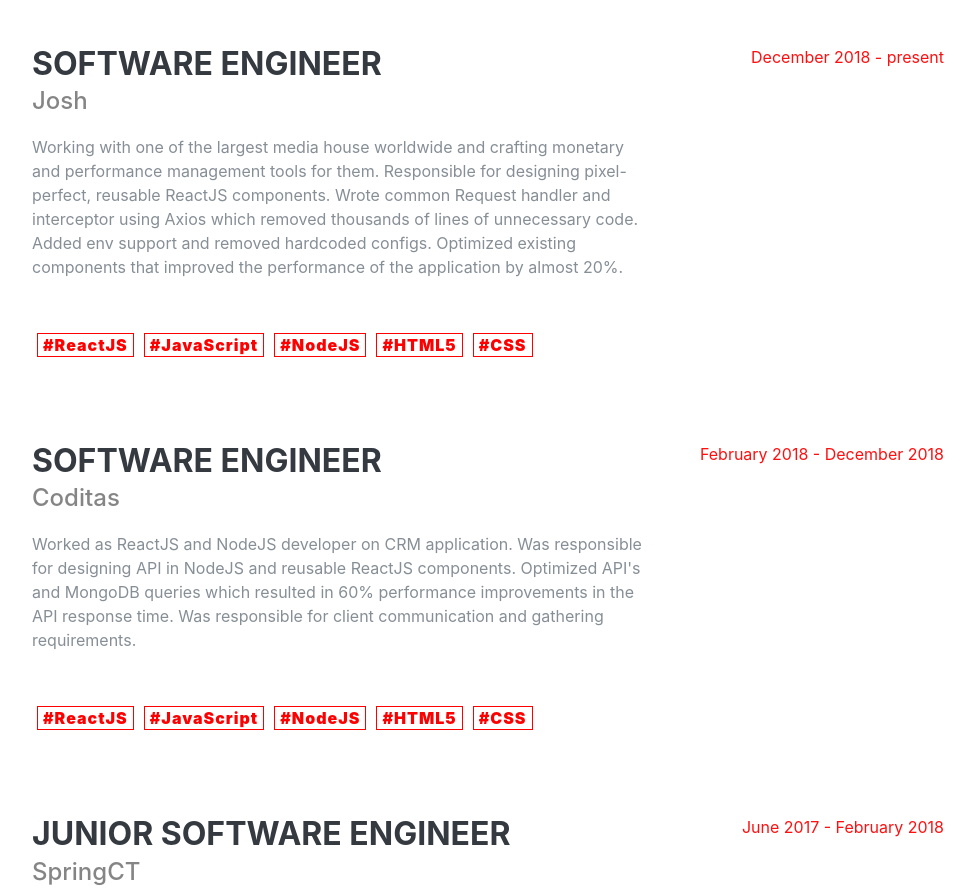
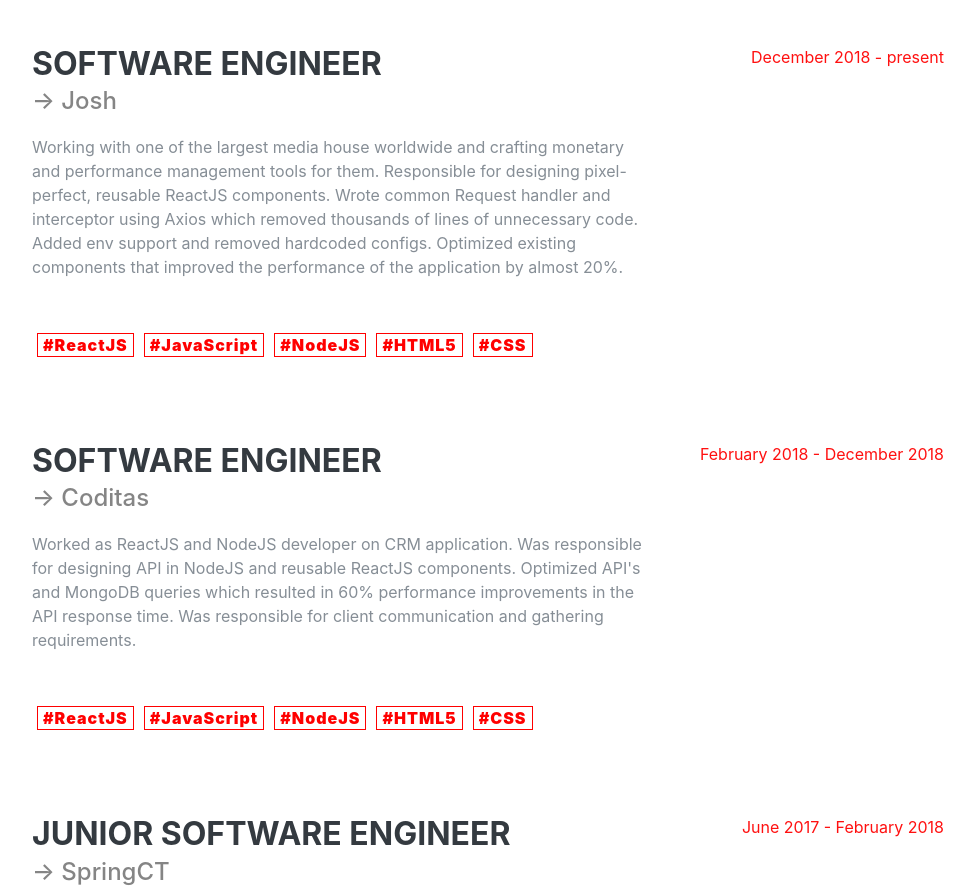
Before and after one commit to Suhas010/suhas010.com, a Gatsby site: page / in a window 1280 px wide. Shown: the part 1074-1967 px from the top of the page, without its empty margins (288-1263 px from the left). Built offline with nearby package versions, Linux system fonts and the light colour scheme; Gatsby itself is replaced by a stand-in of ours; a web font is replaced by a local one.

```diff
--- a/src/pages/index.js
+++ b/src/pages/index.js
@@ -10,7 +10,7 @@
     <h3 className="mb-0">{position}</h3>
     <div className="subheading mb-3">
       <a href={link} target="_blank" rel="noopener noreferrer">
-        {name}
+       -> {name}
       </a>
     </div>
     <p>
```
